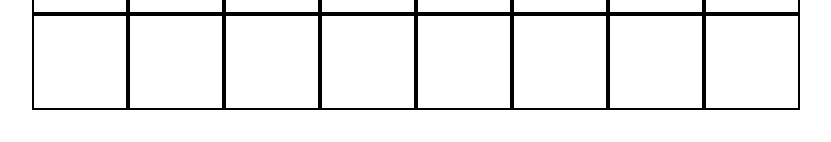
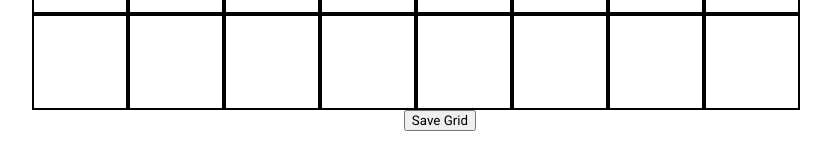
Before and after one commit to blujdude/cs1520project, a Flask app: page /build.html in a window 1280 px wide. Shown: the part 969-1111 px from the top of the page, without its empty margins (169-1000 px from the left). Before the commit the page ends 1079 px from the top, so only its background shows below. Run offline with Flask 2, Linux system fonts and the light colour scheme; lists and menus that the app fills with data are empty.

Commit message:
submit button

```diff
--- a/templates/build.html
+++ b/templates/build.html
@@ -4,6 +4,7 @@
 
 <script src="static/grid.js"></script>
 
+<form method="post" action="/register">
 <div class="grid-container">
   <div class="grid-item"  onclick="clickGridBlock(this)"></div>
   <div class="grid-item"  onclick="clickGridBlock(this)"></div>
@@ -86,5 +87,6 @@
   <div class="grid-item"  onclick="clickGridBlock(this)"></div>
   <div class="grid-item"  onclick="clickGridBlock(this)"></div>
 </div>
-
+  <input type="button" class="submit-button" value="Save Grid">
+</form>
 {% endblock %}
```
